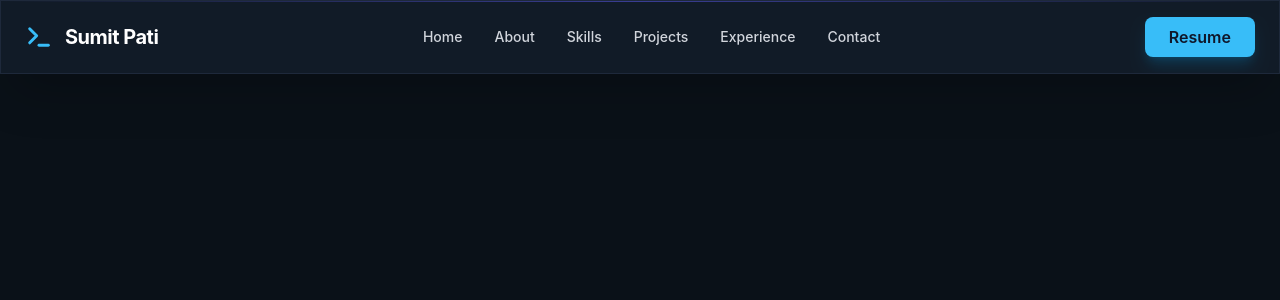
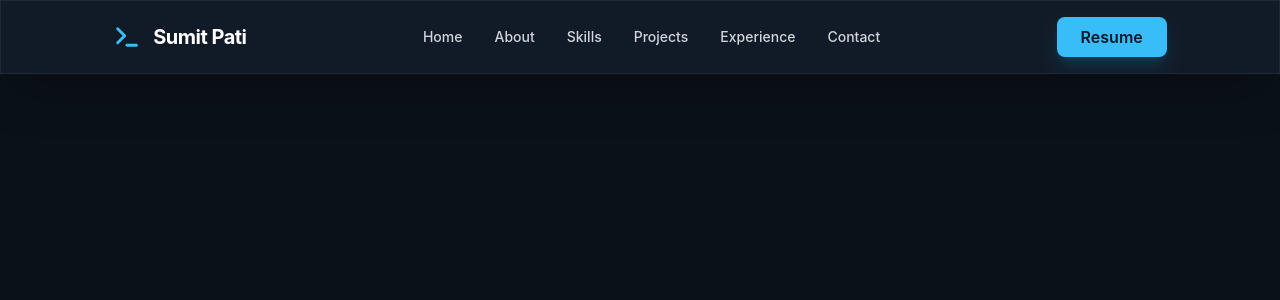
Before and after one commit to sumitpati7/sumitpati7.github.io, a React (Vite) app: page / in a window 1280 px wide. Shown: the top 300 px of the page. Built offline with nearby package versions, Linux system fonts and the light colour scheme.

Commit message:
feat: manual deploy script (#10)

```diff
--- a/components/Navbar.jsx
+++ b/components/Navbar.jsx
@@ -5,15 +5,12 @@ export const Navbar = () => {
   const navLinks = ['Home', 'About', 'Skills', 'Projects', 'Experience', 'Contact'];
 
   return (
-    <nav className="flex items-center justify-between px-6 py-4 bg-secondary-bg border border-divider shadow-2xl relative overflow-hidden">
-
-      <div className="absolute top-0 inset-x-0 h-[1px] bg-gradient-to-r from-transparent via-indigo-500 to-transparent opacity-50"></div>
-
+    <nav className="flex items-center px-6 py-4 bg-secondary-bg border border-divider shadow-2xl relative overflow-hidden">
+      <div className="flex container justify-around mx-auto">
         <div className="flex items-center gap-3 cursor-pointer group z-10">
           <Terminal className="w-7 h-7 text-[#38bdf8] group-hover:text-blue-400 transition-colors" strokeWidth={2.5} />
           <span className="text-white font-bold text-xl tracking-tight">Sumit Pati</span>
         </div>
-
         <div className="hidden md:flex items-center gap-8 z-10">
           {navLinks.map((item) => (
             <a
@@ -25,13 +22,13 @@ export const Navbar = () => {
             </a>
           ))}
         </div>
-
         {/* Action Button */}
         <div className="flex items-center z-10">
           <button className="bg-[#38bdf8] hover:bg-[#0284c7] text-[#0f172a] hover:text-white font-semibold px-6 py-2 rounded-lg transition-all duration-300 shadow-lg shadow-sky-500/20">
             Resume
           </button>
         </div>
+      </div>
     </nav>
   );
 };
```
Lines whose indentation alone changed are shown as unchanged.
